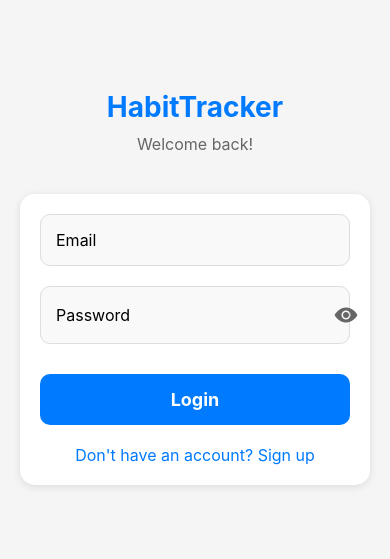
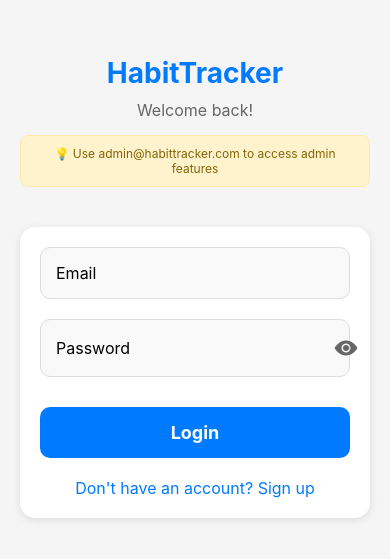
Before and after one commit to Ilysse200/HabitTrackerBlank, a React Native app: screen / in a window 390 px wide. Shown: the part 135-694 px from the top of the page. Built offline with nearby package versions, Linux system fonts and the light colour scheme.

Commit message:
added admin check

```diff
--- a/src/screens/LoginScreen.js
+++ b/src/screens/LoginScreen.js
@@ -27,7 +27,20 @@ export default function LoginScreen({ onLogin }) {
   const [errors, setErrors] = useState({});
   const [showPassword, setShowPassword] = useState(false);
 
-  // Input validation
+  // SIMPLE ADDITION: Define admin emails
+  const adminEmails = [
+    'admin@habittracker.com',
+    'admin@example.com',
+    'superadmin@habittracker.com',
+    // Add more admin emails as needed
+  ];
+
+  // SIMPLE HELPER: Check if email is admin
+  const isAdminEmail = (email) => {
+    return adminEmails.includes(email.toLowerCase());
+  };
+
+  // Input validation (unchanged)
   const validateForm = () => {
     const newErrors = {};
 
@@ -63,27 +76,34 @@ export default function LoginScreen({ onLogin }) {
     return Object.keys(newErrors).length === 0;
   };
 
-  // Handle form submission
+  // MODIFIED: Handle form submission with admin check
   const handleSubmit = () => {
     if (validateForm()) {
       // Simulate API call
       setTimeout(() => {
+        // SIMPLE ADDITION: Determine role based on email
+        const userRole = isAdminEmail(formData.email) ? 'admin' : 'user';
+
         const userData = {
           email: formData.email,
           firstName: formData.firstName || 'User',
           lastName: formData.lastName || '',
+          role: userRole, // ADDED: Include role based on email
         };
 
         onLogin(userData);
+
+        // ENHANCED: Show role in success message
+        const roleText = userRole === 'admin' ? 'Admin' : 'User';
         Alert.alert(
           'Success!',
-          isLoginMode ? 'Logged in successfully!' : 'Account created successfully!'
+          `${isLoginMode ? 'Logged in' : 'Account created'} successfully as ${roleText}!`
         );
       }, 500);
     }
   };
 
-  // Update form data
+  // Update form data (unchanged)
   const updateFormData = (field, value) => {
     setFormData(prev => ({
       ...prev,
@@ -99,7 +119,7 @@ export default function LoginScreen({ onLogin }) {
     }
   };
 
-  // Toggle between login and registration
+  // Toggle between login and registration (unchanged)
   const toggleMode = () => {
     setIsLoginMode(!isLoginMode);
     setErrors({});
@@ -123,6 +143,12 @@ export default function LoginScreen({ onLogin }) {
           <Text style={styles.subtitle}>
             {isLoginMode ? 'Welcome back!' : 'Create your account'}
           </Text>
+          {/* OPTIONAL: Show admin email hint */}
+          <View style={styles.adminHint}>
+            <Text style={styles.hintText}>
+              💡 Use admin@habittracker.com to access admin features
+            </Text>
+          </View>
         </View>
 
         <View style={styles.form}>
@@ -159,8 +185,9 @@ export default function LoginScreen({ onLogin }) {
             </>
           )}
 
-          {/* Email Input */}
+          {/* Email Input with admin indicator */}
           <View style={styles.inputContainer}>
+            <View style={styles.emailContainer}>
               <TextInput
                 style={[styles.input, errors.email && styles.inputError]}
                 placeholder="Email"
@@ -170,10 +197,18 @@ export default function LoginScreen({ onLogin }) {
                 autoCapitalize="none"
                 autoComplete="email"
               />
+              {/* SIMPLE ADDITION: Show admin indicator */}
+              {formData.email && isAdminEmail(formData.email) && (
+                <View style={styles.adminBadge}>
+                  <Ionicons name="shield-checkmark" size={16} color="#4CAF50" />
+                  <Text style={styles.adminBadgeText}>Admin</Text>
+                </View>
+              )}
+            </View>
             {errors.email && <Text style={styles.errorText}>{errors.email}</Text>}
           </View>
 
-          {/* Password Input */}
+          {/* Password Input (unchanged) */}
           <View style={styles.inputContainer}>
             <View style={styles.passwordContainer}>
               <TextInput
@@ -198,7 +233,7 @@ export default function LoginScreen({ onLogin }) {
             {errors.password && <Text style={styles.errorText}>{errors.password}</Text>}
           </View>
 
-          {/* Confirm Password (Registration only) */}
+          {/* Confirm Password (Registration only, unchanged) */}
           {!isLoginMode && (
             <View style={styles.inputContainer}>
               <TextInput
@@ -215,14 +250,14 @@ export default function LoginScreen({ onLogin }) {
             </View>
           )}
 
-          {/* Submit Button */}
+          {/* Submit Button (unchanged) */}
           <TouchableOpacity style={styles.button} onPress={handleSubmit}>
             <Text style={styles.buttonText}>
               {isLoginMode ? 'Login' : 'Create Account'}
             </Text>
           </TouchableOpacity>
 
-          {/* Toggle Mode */}
+          {/* Toggle Mode (unchanged) */}
           <TouchableOpacity style={styles.toggleButton} onPress={toggleMode}>
             <Text style={styles.toggleText}>
               {isLoginMode
@@ -263,6 +298,20 @@ const styles = StyleSheet.create({
     color: '#666',
     textAlign: 'center',
   },
+  // NEW: Admin hint styles
+  adminHint: {
+    marginTop: 15,
+    padding: 10,
+    backgroundColor: '#fff3cd',
+    borderRadius: 8,
+    borderWidth: 1,
+    borderColor: '#ffeaa7',
+  },
+  hintText: {
+    fontSize: 12,
+    color: '#856404',
+    textAlign: 'center',
+  },
   form: {
     backgroundColor: 'white',
     borderRadius: 15,
@@ -283,6 +332,10 @@ const styles = StyleSheet.create({
   inputContainer: {
     marginBottom: 20,
   },
+  // NEW: Email container for admin badge
+  emailContainer: {
+    position: 'relative',
+  },
   input: {
     borderWidth: 1,
     borderColor: '#ddd',
@@ -293,6 +346,24 @@ const styles = StyleSheet.create({
   },
   inputError: {
     borderColor: '#ff4444',
+  },
+  // NEW: Admin badge styles
+  adminBadge: {
+    position: 'absolute',
+    right: 15,
+    top: 15,
+    flexDirection: 'row',
+    alignItems: 'center',
+    backgroundColor: '#e8f5e8',
+    paddingHorizontal: 8,
+    paddingVertical: 4,
+    borderRadius: 12,
+  },
+  adminBadgeText: {
+    fontSize: 12,
+    color: '#4CAF50',
+    fontWeight: '600',
+    marginLeft: 4,
   },
   passwordContainer: {
     flexDirection: 'row',
```
Lines whose indentation alone changed are shown as unchanged.
